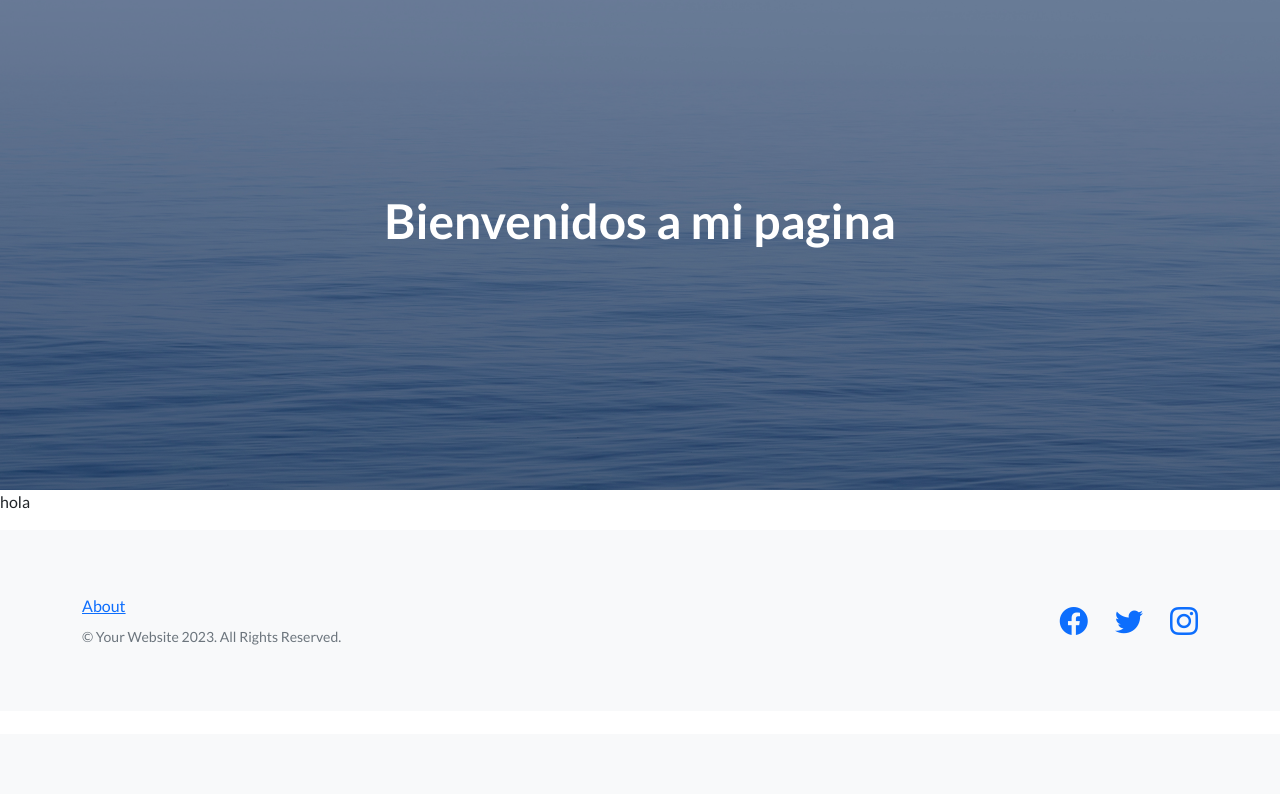
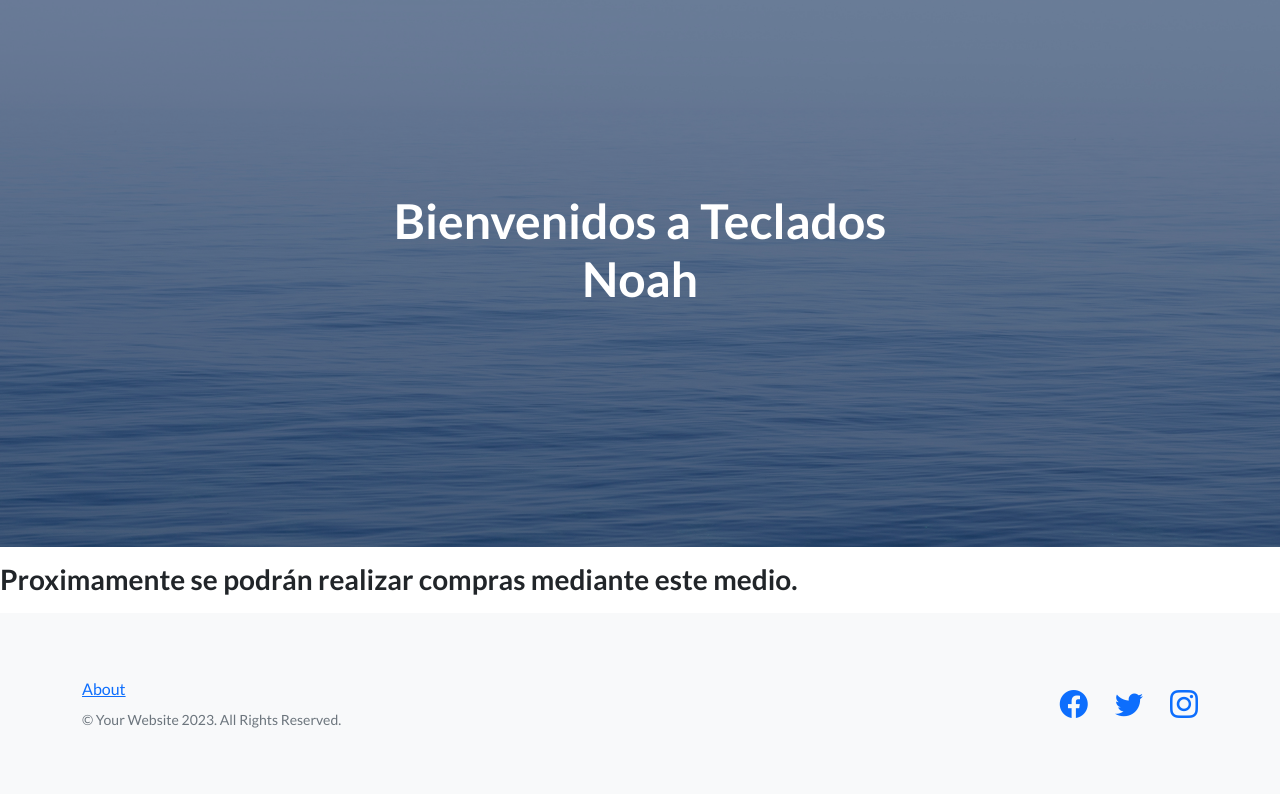
Before and after one commit to Noah-8/Proyecto_final_Sanchez, a Django app: page / in a window 1280 px wide. Shown: the part 66-860 px from the top of the page. Before the commit the page ends 711 px from the top, so only its background shows below. Run offline with Django 4.2, Linux system fonts and the light colour scheme; some libraries are stand-ins or nearby versions.

Commit message:
sexto prototipo, falta el richfield, el video y corregir unas cosas

```diff
--- a/inicio/templates/inicio/about.html
+++ b/inicio/templates/inicio/about.html
@@ -11,6 +11,7 @@ Acerca de mi
 {% block contenido %}
 <table>
     <h2>Hola! Mi nombre es Noah, soy un chico de 19 años al que le gusta el deporte (sobre todo basquet y fútbol) y la computación.</h2>
-    <h2>Me incursioné en este curso de python porque me lo recomendó un amigo y me encantó.</h2>
+    <h2>Me inscribí en este curso de python porque me lo recomendó un amigo para ampliar mis conocimientos y me encantó.</h2>
+    <h2>Con ello me gustaría conseguir un trabajo relacionado.</h2>
 </table>
 {% endblock contenido %}
--- a/inicio/templates/inicio/detalle_teclado.html
+++ b/inicio/templates/inicio/detalle_teclado.html
@@ -5,7 +5,7 @@
 {% endblock title_head %}
 
 {% block h1_header %}
-    <img src={{teclado.imagen.url}} alt="" height='200px'>
+    <img src={{teclado.imagen.url}} alt="" height='400px'>
 {% endblock h1_header %}
 
 {% block contenido %}
--- a/inicio/templates/inicio/inicio.html
+++ b/inicio/templates/inicio/inicio.html
@@ -5,11 +5,11 @@
 {% endblock title_head %}
 
 {% block h1_header %}
-Bienvenidos a mi pagina
+Bienvenidos a Teclados Noah
 {% endblock h1_header %}
 
 {% block contenido %}
 <p>
-    hola
+<h3>Proximamente se podrán realizar compras mediante este medio.</h3>
 </p>
 {% endblock contenido %}
--- a/usuarios/form.py
+++ b/usuarios/form.py
@@ -18,9 +18,9 @@ class MiFormularioDeEdicionDeDatosDeUsuario(UserChangeForm):
     email = forms.EmailField()
     first_name = forms.CharField(label='Nombre', max_length=20)
     last_name = forms.CharField(label='Apellido', max_length=20)
+    link = forms.CharField(required=False, max_length=1000)
     avatar = forms.ImageField(required=False)
-    link = forms.CharField(required=False, max_length=1000)
 
     class Meta:
         model = User
-        fields = ['email', 'first_name', 'last_name', 'avatar', 'link']
+        fields = ['email', 'first_name', 'last_name', 'link', 'avatar']
```
